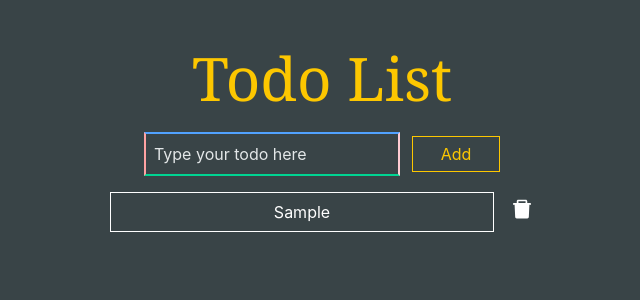
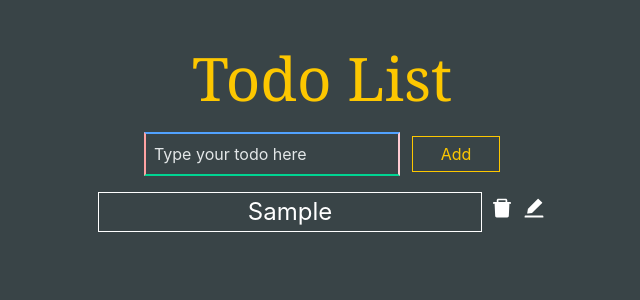
Before and after one commit to chaitanyaB12/React_Practice, a React (Vite) app in the folder project5_todo/: page / in a window 1280 px wide. Both pictures are taken after typing "Sample" into the empty fields and a click on the button "Add". Shown: the top 300 px of the page, without its empty margins (318-958 px from the left). Built offline with nearby package versions, Linux system fonts and the light colour scheme.

Commit message:
Completed todo app

```diff
--- a/project5_todo/src/compoents/TodoList.jsx
+++ b/project5_todo/src/compoents/TodoList.jsx
@@ -1,20 +1,39 @@
 import { useState } from "react"
-import { AiFillDelete } from "react-icons/ai";
+import { AiFillDelete, AiFillEdit } from "react-icons/ai";
 
 
 function TodoList() {
   const [todoitem, setTodoItem] = useState("");
   const [todos, setTodos] = useState([]);
+  const[editIndex, setEditIndex] =useState(null);
 
   const addtodos = ()=>{
     if(todoitem.trim() === "") return
-    setTodos([...todos, todoitem]);
-    setTodoItem("")
+    if(editIndex === null){
+      setTodos([...todos, todoitem]);
+      setTodoItem("")
+    }else{
+      setTodos(todos.map((item, index)=> {
+        if(index === editIndex){
+         return todoitem
+        }
+        return item
+      }))
+    }
+      setTodoItem("")
+      setEditIndex(null)
+
   }
 
   const DeleteTodo = (deleteindex)=>{
     setTodos(todos.filter((_ ,index)=> index !== deleteindex))
   }
+
+    const edittodo = (editidx)=>{
+      setEditIndex(editidx);
+      setTodoItem(todos[editIndex])
+      setTodos(todos)
+    }
 
   return (
     <div className="bg-mist-700  text-yellow-400 h-screen pt-10">
@@ -27,9 +46,10 @@ function TodoList() {
 
               {todos.map((item, index)=>{
                 return(
-                  <ul className="flex justify-center items-center m-2  md:m-4 sm:m-1" key={index}>
+                  <ul className="flex justify-center items-center m-2 md:m-4 sm:m-1 text-2xl gap-2" key={index}>
                     <li className="border w-sm h-10 flex items-center justify-center">{item}</li>
-                    <li className="ml-4"><button className=" text-2xl" onClick={()=>DeleteTodo(index)}><AiFillDelete/></button></li>
+                    <li><button className=" text-2xl" onClick={()=>DeleteTodo(index)}><AiFillDelete/></button></li>
+                    <li><button className="text-2xl" onClick={()=>edittodo(index)}><AiFillEdit/></button></li>
                   </ul>
                 )
             })}
```
